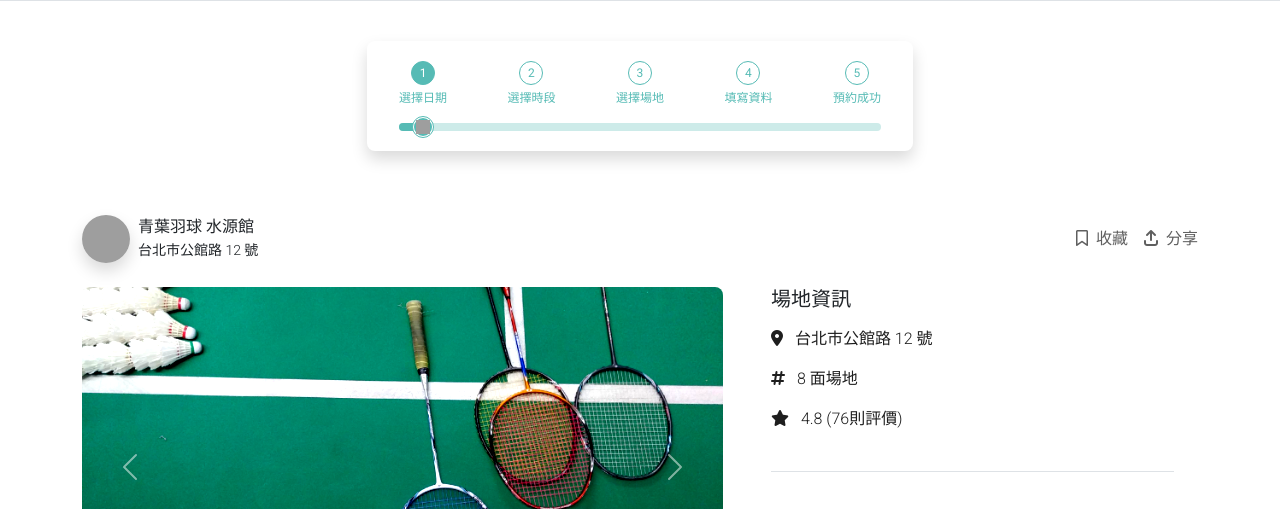
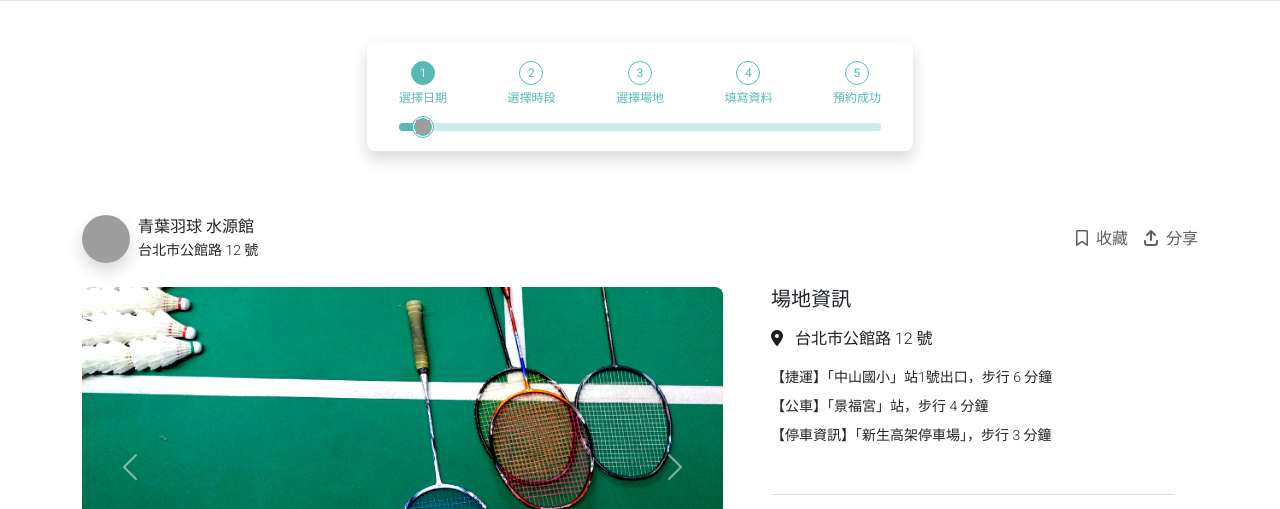
Before and after one commit to hd1313169/aobaBadminton, a plain HTML site: page stadium.html in a window 1280 px wide. Shown: the part 98-607 px from the top of the page. Drawn offline with nearby package versions, Linux system fonts and the light colour scheme; grey boxes are pictures that could not be loaded; a script that the page names is missing.

Commit message:
Update 2022-12-22T10:23:14.589Z

```diff
--- a/stadium.html
+++ b/stadium.html
@@ -248,25 +248,16 @@
                     <!-- 場地資訊 -->
                     <div class="border-bottom pb-40">
                         <h3 class="fs-20 mb-16">場地資訊</h3>
-                        <ul class="fs-16 fw-light text-dark">
-                            <li class="mb-16">
+                            <div class="fw-light text-dark mb-16">
                                 <a href="#" class="link-dark">
                                     <i class="fa-solid fa-location-dot me-8"></i>
                                     <span>台北市公館路 12 號</span>
                                 </a>
-                            </li>
-                            <li class="mb-16">
-                                <div>
-                                    <i class="fa-solid fa-hashtag me-8"></i>
-                                    <span>8 面場地</span>
-                                </div>
-                            </li>
-                            <li>
-                                <a href="#" class="link-dark">
-                                    <i class="fa-solid fa-star me-8"></i>
-                                    <span>4.8 (76則評價)</span>
-                                </a>
-                            </li>
+                            </div>
+                        <ul class="fs-14 fw-light">
+                            <li class="mb-8"><span>【捷運】</span>「中山國小」站1號出口，步行 6 分鐘</li>
+                            <li class="mb-8"><span>【公車】</span>「景福宮」站，步行 4 分鐘</li>
+                            <li class="mb-8"><span>【停車資訊】</span>「新生高架停車場」，步行 3 分鐘</li>
                         </ul>
                     </div>
                     <!-- 場地資訊END -->
```
Also changed, not shown: assets/images/羽球場租平台 - 註冊頁.png (added).
